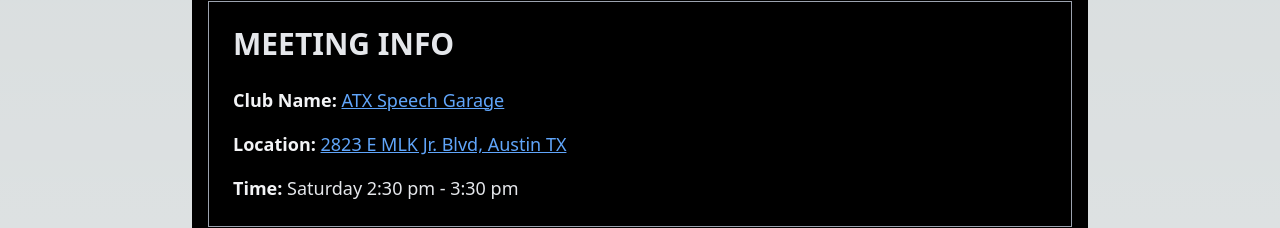
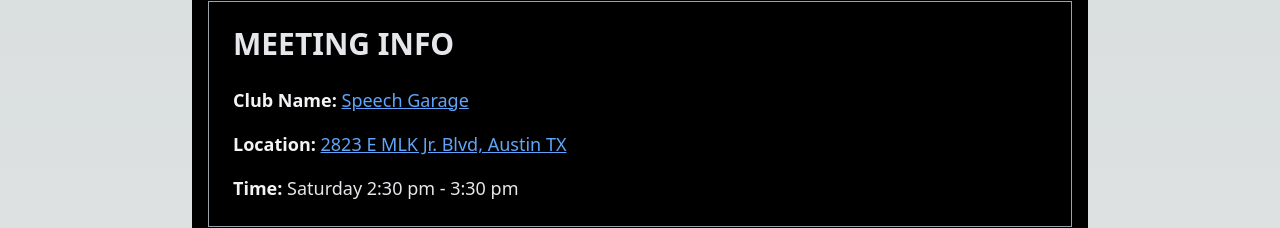
Before and after one commit to josh-may/austin-toastmasters, a Next.js app: page / in a window 1280 px wide. Shown: the part 398-626 px from the top of the page. Built offline with nearby package versions, Linux system fonts and the light colour scheme.

Commit message:
Lazy commit

```diff
--- a/pages/index.js
+++ b/pages/index.js
@@ -152,7 +152,7 @@ export default function Home() {
                 rel="noopener noreferrer"
                 className="text-blue-400 hover:text-blue-300 underline"
               >
-                ATX Speech Garage
+                Speech Garage
               </a>
             </p>
             <p className="text-lg mb-4">
```
